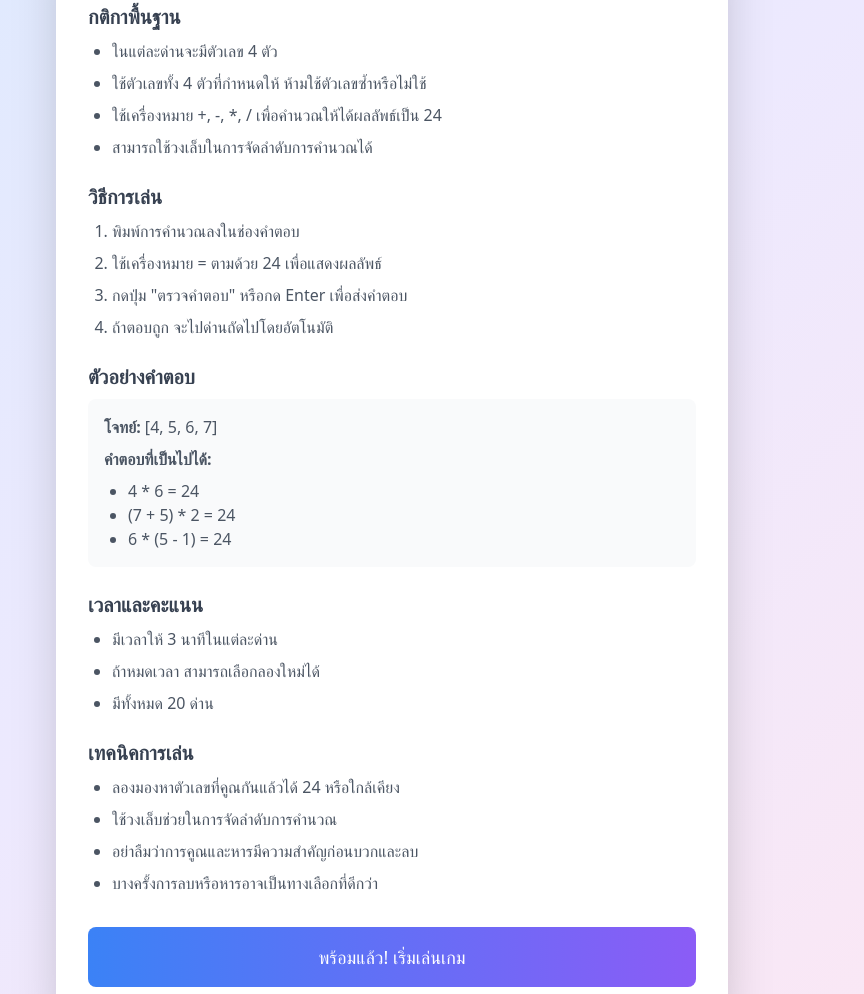
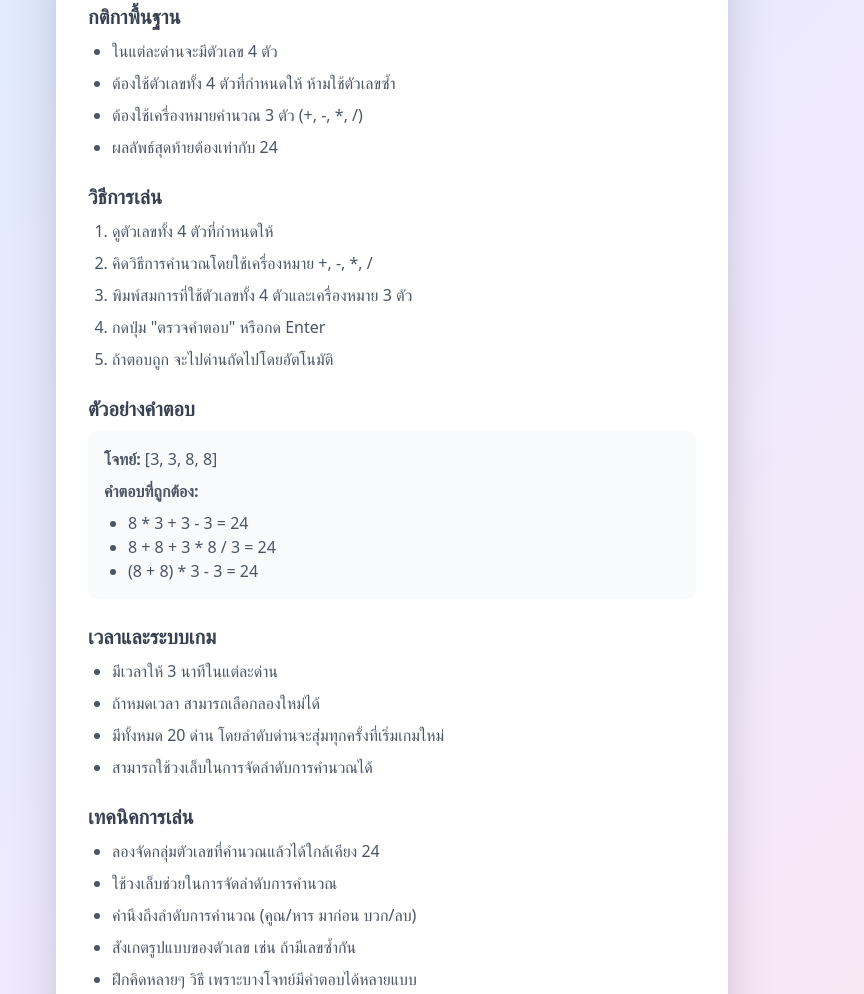
Before and after one commit to STTY00221/Game-24, a plain HTML site: page how.html in a window 1280 px wide. Shown: the part 169-1163 px from the top of the page, without its empty margins (248-1112 px from the left). Drawn offline with nearby package versions, Linux system fonts and the light colour scheme.

Commit message:
Update how.html

```diff
--- a/how.html
+++ b/how.html
@@ -25,18 +25,19 @@
                         <h2 class="text-xl font-semibold text-gray-700 mb-2">กติกาพื้นฐาน</h2>
                         <ul class="list-disc ml-6 space-y-2">
                             <li>ในแต่ละด่านจะมีตัวเลข 4 ตัว</li>
-                            <li>ใช้ตัวเลขทั้ง 4 ตัวที่กำหนดให้ ห้ามใช้ตัวเลขซ้ำหรือไม่ใช้</li>
-                            <li>ใช้เครื่องหมาย +, -, *, / เพื่อคำนวณให้ได้ผลลัพธ์เป็น 24</li>
-                            <li>สามารถใช้วงเล็บในการจัดลำดับการคำนวณได้</li>
+                            <li>ต้องใช้ตัวเลขทั้ง 4 ตัวที่กำหนดให้ ห้ามใช้ตัวเลขซ้ำ</li>
+                            <li>ต้องใช้เครื่องหมายคำนวณ 3 ตัว (+, -, *, /)</li>
+                            <li>ผลลัพธ์สุดท้ายต้องเท่ากับ 24</li>
                         </ul>
                     </div>
 
                     <div>
                         <h2 class="text-xl font-semibold text-gray-700 mb-2">วิธีการเล่น</h2>
                         <ol class="list-decimal ml-6 space-y-2">
-                            <li>พิมพ์การคำนวณลงในช่องคำตอบ</li>
-                            <li>ใช้เครื่องหมาย = ตามด้วย 24 เพื่อแสดงผลลัพธ์</li>
-                            <li>กดปุ่ม "ตรวจคำตอบ" หรือกด Enter เพื่อส่งคำตอบ</li>
+                            <li>ดูตัวเลขทั้ง 4 ตัวที่กำหนดให้</li>
+                            <li>คิดวิธีการคำนวณโดยใช้เครื่องหมาย +, -, *, /</li>
+                            <li>พิมพ์สมการที่ใช้ตัวเลขทั้ง 4 ตัวและเครื่องหมาย 3 ตัว</li>
+                            <li>กดปุ่ม "ตรวจคำตอบ" หรือกด Enter</li>
                             <li>ถ้าตอบถูก จะไปด่านถัดไปโดยอัตโนมัติ</li>
                         </ol>
                     </div>
@@ -44,32 +45,34 @@
                     <div>
                         <h2 class="text-xl font-semibold text-gray-700 mb-2">ตัวอย่างคำตอบ</h2>
                         <div class="bg-gray-50 rounded-lg p-4 space-y-2">
-                            <p><strong>โจทย์:</strong> [4, 5, 6, 7]</p>
-                            <p><strong>คำตอบที่เป็นไปได้:</strong></p>
+                            <p><strong>โจทย์:</strong> [3, 3, 8, 8]</p>
+                            <p><strong>คำตอบที่ถูกต้อง:</strong></p>
                             <ul class="list-disc ml-6">
-                                <li>4 * 6 = 24</li>
-                                <li>(7 + 5) * 2 = 24</li>
-                                <li>6 * (5 - 1) = 24</li>
+                                <li>8 * 3 + 3 - 3 = 24</li>
+                                <li>8 + 8 + 3 * 8 / 3 = 24</li>
+                                <li>(8 + 8) * 3 - 3 = 24</li>
                             </ul>
                         </div>
                     </div>
 
                     <div>
-                        <h2 class="text-xl font-semibold text-gray-700 mb-2">เวลาและคะแนน</h2>
+                        <h2 class="text-xl font-semibold text-gray-700 mb-2">เวลาและระบบเกม</h2>
                         <ul class="list-disc ml-6 space-y-2">
                             <li>มีเวลาให้ 3 นาทีในแต่ละด่าน</li>
                             <li>ถ้าหมดเวลา สามารถเลือกลองใหม่ได้</li>
-                            <li>มีทั้งหมด 20 ด่าน</li>
+                            <li>มีทั้งหมด 20 ด่าน โดยลำดับด่านจะสุ่มทุกครั้งที่เริ่มเกมใหม่</li>
+                            <li>สามารถใช้วงเล็บในการจัดลำดับการคำนวณได้</li>
                         </ul>
                     </div>
 
                     <div>
                         <h2 class="text-xl font-semibold text-gray-700 mb-2">เทคนิคการเล่น</h2>
                         <ul class="list-disc ml-6 space-y-2">
-                            <li>ลองมองหาตัวเลขที่คูณกันแล้วได้ 24 หรือใกล้เคียง</li>
+                            <li>ลองจัดกลุ่มตัวเลขที่คำนวณแล้วได้ใกล้เคียง 24</li>
                             <li>ใช้วงเล็บช่วยในการจัดลำดับการคำนวณ</li>
-                            <li>อย่าลืมว่าการคูณและหารมีความสำคัญก่อนบวกและลบ</li>
-                            <li>บางครั้งการลบหรือหารอาจเป็นทางเลือกที่ดีกว่า</li>
+                            <li>คำนึงถึงลำดับการคำนวณ (คูณ/หาร มาก่อน บวก/ลบ)</li>
+                            <li>สังเกตรูปแบบของตัวเลข เช่น ถ้ามีเลขซ้ำกัน</li>
+                            <li>ฝึกคิดหลายๆ วิธี เพราะบางโจทย์มีคำตอบได้หลายแบบ</li>
                         </ul>
                     </div>
                 </div>
```
